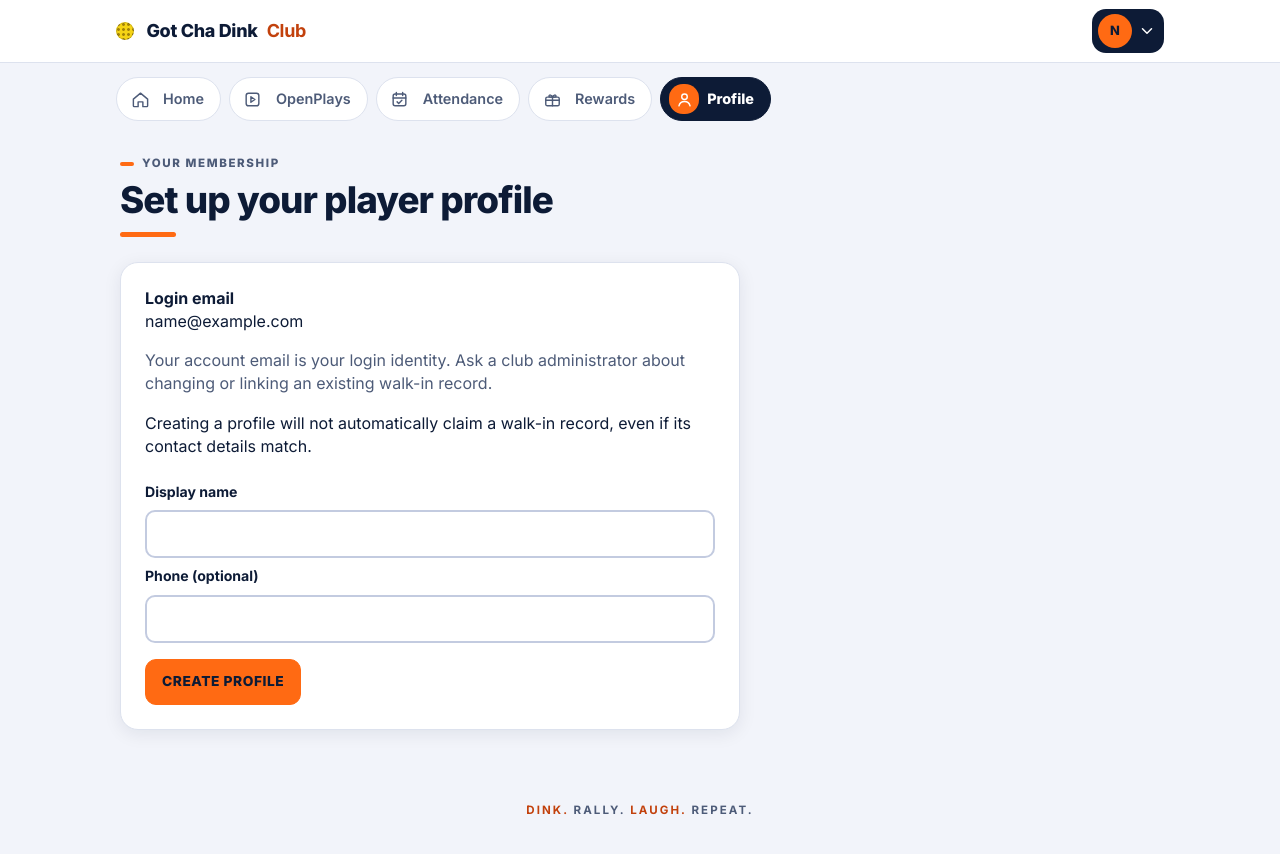
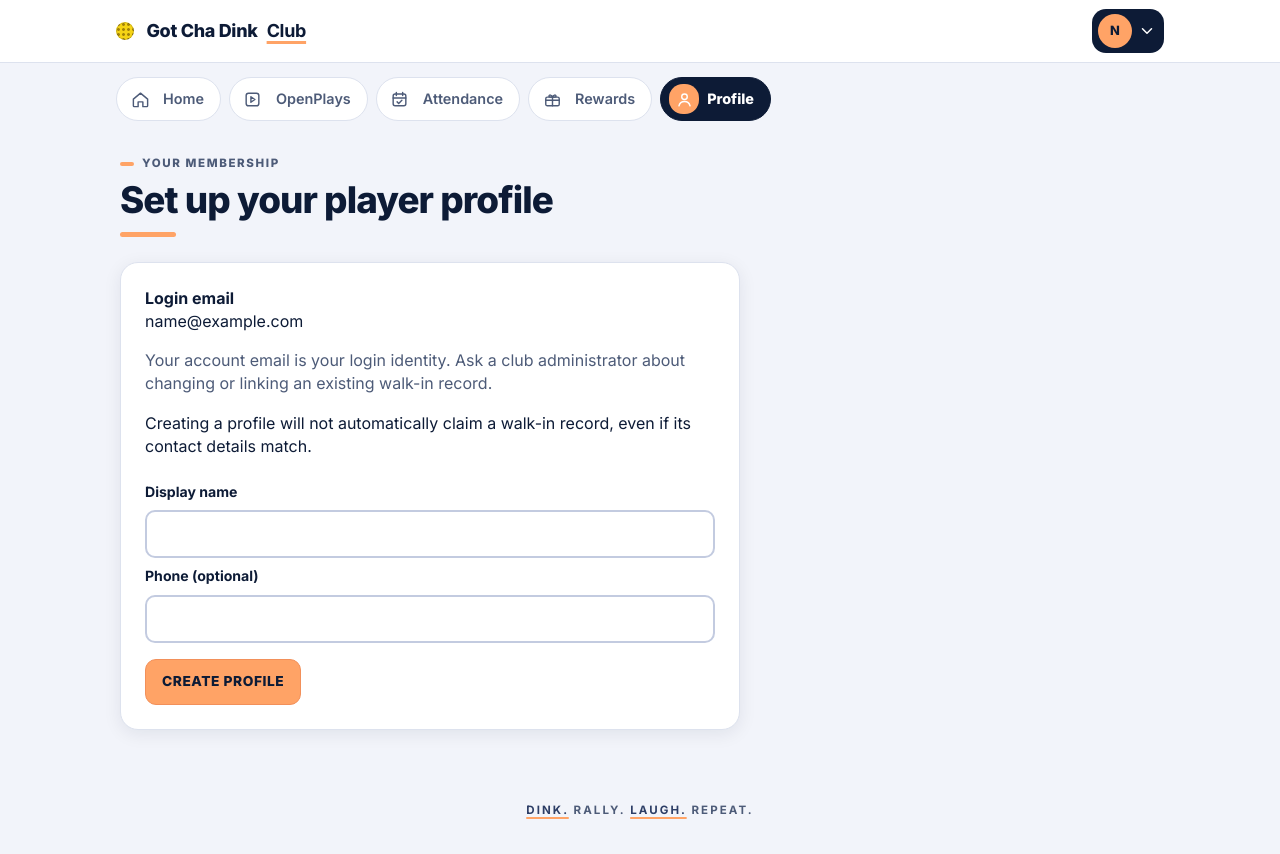
Before and after one commit to mdrpsn/gcdc-loyalty-app, a Django app: page /player/profile/ in a window 1280 px wide. Run offline with Django 5.2, Linux system fonts and the light colour scheme; the visitor is signed in with stand-in values (Sample User, id 1); data that the repository does not hold is empty; parts of the project's set-up code (start-up, migrations or seed data) failed here and were passed over.

Commit message:
Soften the accent to a pastel orange
The vivid banner orange read as too heavy, so the accent is now a soft pastel
orange (#ffa366, hover #ffb98a, tint #fff1e6). Buttons, progress fills, calendar
highlights, badge outlines and the active-tab glow use it, as does orange text
on the dark navy cards, where contrast stays high.

Pastel orange cannot carry small text on light backgrounds, so labels, links,
status text and the "Club" brand word on light surfaces now use a navy-blue ink,
with a pastel underline as the accent. Progress bars on light cards get a navy
outline so a pastel fill stays clearly visible. All text pairs remain at or above
WCAG AA and non-text elements at 3:1. Colors only; no behavior changed.

Co-Authored-By: Claude Sonnet 5.5 <noreply@anthropic.com>

```diff
--- a/club/static/club/css/organizer.css
+++ b/club/static/club/css/organizer.css
@@ -11,10 +11,10 @@
   --brand-deep:#0a1630;
   --brand:#0d1b36;
   --brand-soft:#16264a;
-  --accent:#ff6a13;
-  --accent-hover:#ff8240;
-  --accent-ink:#c2410c;
-  --accent-tint:#ffe9d9;
+  --accent:#ffa366;
+  --accent-hover:#ffb98a;
+  --accent-ink:#2d3e66;
+  --accent-tint:#fff1e6;
   --ball:#f5d315;
   --chip:#f5d315;
   --bg:#f2f4fa;
@@ -713,7 +713,7 @@ h1 {
 }
 .pill {
   letter-spacing:.06em;
-  color:#9a3412
+  color:var(--brand)
 }
 .score-strip>div {
   background:linear-gradient(160deg,var(--brand),var(--brand-soft));
@@ -728,7 +728,7 @@ h1 {
 }
 .button.primary {
   background:var(--accent);
-  border-color:var(--accent);
+  border-color:#f2905a;
   color:var(--ink)
 }
 .button.primary:hover {
@@ -768,7 +768,7 @@ h1 {
 }
 .search-panel input:focus,.stack input:not([type=checkbox]):focus,.stack select:focus,.stack textarea:focus {
   border-color:var(--brand);
-  box-shadow:0 0 0 3px rgba(255,106,19,.35)
+  box-shadow:0 0 0 3px rgba(255,163,102,.35)
 }
 .back-link {
   font-weight:700
@@ -776,7 +776,7 @@ h1 {
 .auth-shell {
   position:relative;
   overflow:hidden;
-  background:radial-gradient(circle at 12% 8%,rgba(255,106,19,.22),transparent 42%),linear-gradient(160deg,var(--brand-deep),var(--brand) 60%,var(--brand-soft))
+  background:radial-gradient(circle at 12% 8%,rgba(255,163,102,.22),transparent 42%),linear-gradient(160deg,var(--brand-deep),var(--brand) 60%,var(--brand-soft))
 }
 .auth-card {
   position:relative;
@@ -803,7 +803,11 @@ h1 {
   color:var(--muted)
 }
 .site-footer span,.auth-tagline span {
-  color:var(--accent-ink)
+  color:var(--accent-ink);
+  text-decoration:underline;
+  text-decoration-color:var(--accent);
+  text-decoration-thickness:2px;
+  text-underline-offset:3px
 }
 @media(max-width:700px) {
   .header-inner {
--- a/club/static/club/css/player.css
+++ b/club/static/club/css/player.css
@@ -30,7 +30,11 @@
   white-space:nowrap
 }
 .appbar-brand strong {
-  color:var(--accent-ink)
+  color:var(--brand);
+  text-decoration:underline;
+  text-decoration-color:var(--accent);
+  text-decoration-thickness:3px;
+  text-underline-offset:4px
 }
 .user-menu {
   position:relative
@@ -145,7 +149,7 @@
 }
 .tabbar a[aria-current="page"] .tab-icon {
   background:var(--accent);
-  box-shadow:0 0 0 4px rgba(255,106,19,.28)
+  box-shadow:0 0 0 4px rgba(255,163,102,.28)
 }
 .tabbar a:hover {
   color:var(--brand)
@@ -381,7 +385,7 @@ a.tile:hover {
   padding:5px 10px;
   border-radius:8px;
   background:var(--accent-tint);
-  color:#9a3412;
+  color:var(--brand);
   font-size:.82rem;
   font-weight:800
 }
@@ -415,10 +419,10 @@ progress {
   appearance:none;
   display:block;
   width:100%;
-  height:12px;
+  height:16px;
   margin:12px 0;
   overflow:hidden;
-  border:0;
+  border:2px solid var(--brand);
   border-radius:99px;
   background:var(--track,#e3e8f4)
 }
@@ -435,7 +439,9 @@ progress::-moz-progress-bar {
   border-radius:99px
 }
 .hero progress,.panel-dark progress {
-  --track:rgba(255,255,255,.2)
+  --track:rgba(255,255,255,.2);
+  height:12px;
+  border-color:transparent
 }
 
 /* ---- Badges ---- */
@@ -598,7 +604,7 @@ progress::-moz-progress-bar {
 }
 .reward-card.is-locked progress {
   --track:#c9d1e6;
-  height:8px
+  height:14px
 }
 .level-card h2 {
   font-size:1.6rem
--- a/templates/player/_badge_icon.html
+++ b/templates/player/_badge_icon.html
@@ -1,5 +1,5 @@
 <svg class="badge-icon" viewBox="0 0 80 92" aria-hidden="true">
-  <polygon points="40,3 75,23 75,69 40,89 5,69 5,23" fill="#0d1b36" stroke="#ff6a13" stroke-width="3"/>
+  <polygon points="40,3 75,23 75,69 40,89 5,69 5,23" fill="#0d1b36" stroke="#ffa366" stroke-width="3"/>
   <circle cx="40" cy="38" r="17" fill="#f5d315"/>
   <g fill="#7c2d12"><circle cx="34" cy="32" r="2.200"/><circle cx="44" cy="31" r="2.200"/><circle cx="48" cy="40" r="2.200"/><circle cx="38" cy="43" r="2.200"/><circle cx="31" cy="42" r="2.200"/><circle cx="41" cy="50" r="2.200"/></g>
 </svg>
```
